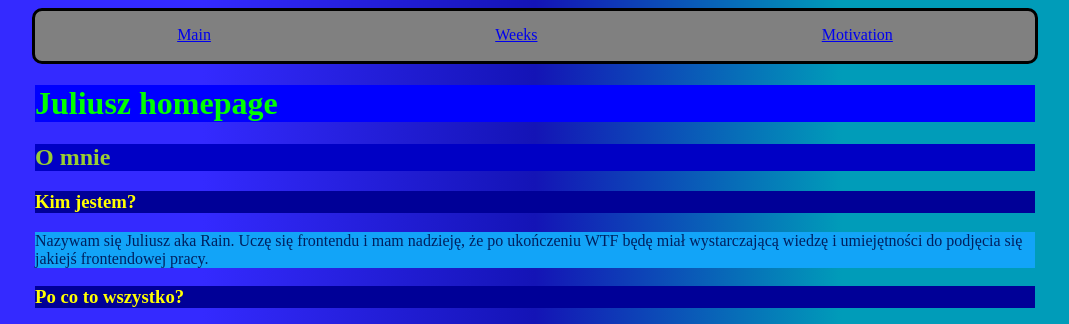
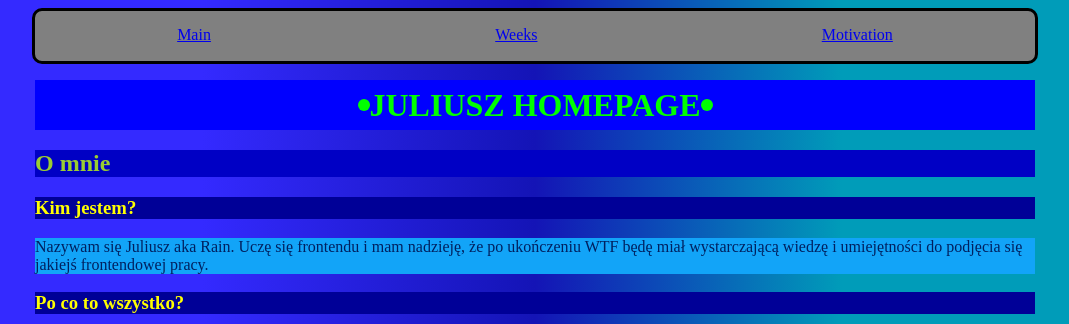
Before and after one commit to JuliuszGolaszewski/homepage, a plain HTML site: page index.html in a window 1280 px wide. Shown: the top 324 px of the page, without its empty margins (105-1174 px from the left). Drawn offline with Linux system fonts and the light colour scheme.

Commit message:
Main header decorated

```diff
--- a/index.html
+++ b/index.html
@@ -14,8 +14,8 @@
         <a href="motivation.html" class="navigation__link">Motivation</a>
     </nav>
     <main class="main">
-        <header>
-            <h1 class="main-header">Juliusz homepage</h1>
+        <header class="main-header">
+            <h1 class="main-header__content">JULIUSZ HOMEPAGE</h1>
         </header>
         <section class="section">
             <h2 class="section__section-header">O mnie</h2>
--- a/style.css
+++ b/style.css
@@ -3,8 +3,18 @@
 }
 
 .main-header {
+    display: flex;
+    flex-direction: row;
+    justify-content: center;
+    align-items: center;
+    width: 1000px;
+    height: 50px;
+    background-color: blue;
+    margin: 16px 0;
+}
+
+.main-header__content {
     color: lime;
-    background: blue;
 }
 
 .section__section-header {
@@ -61,3 +71,19 @@
 .footer__text {
     margin: 15px;
 }
+
+.main-header::before {
+    width: 12px;
+    height: 12px;
+    content: "";
+    background-color: lime;
+    border-radius: 50%;
+}
+
+.main-header::after {
+    width: 12px;
+    height: 12px;
+    content: "";
+    background-color: lime;
+    border-radius: 50%;
+}
```
Also changed, not shown: motivation.html (+2 -2 lines), weeks.html (+3 -1 lines).
